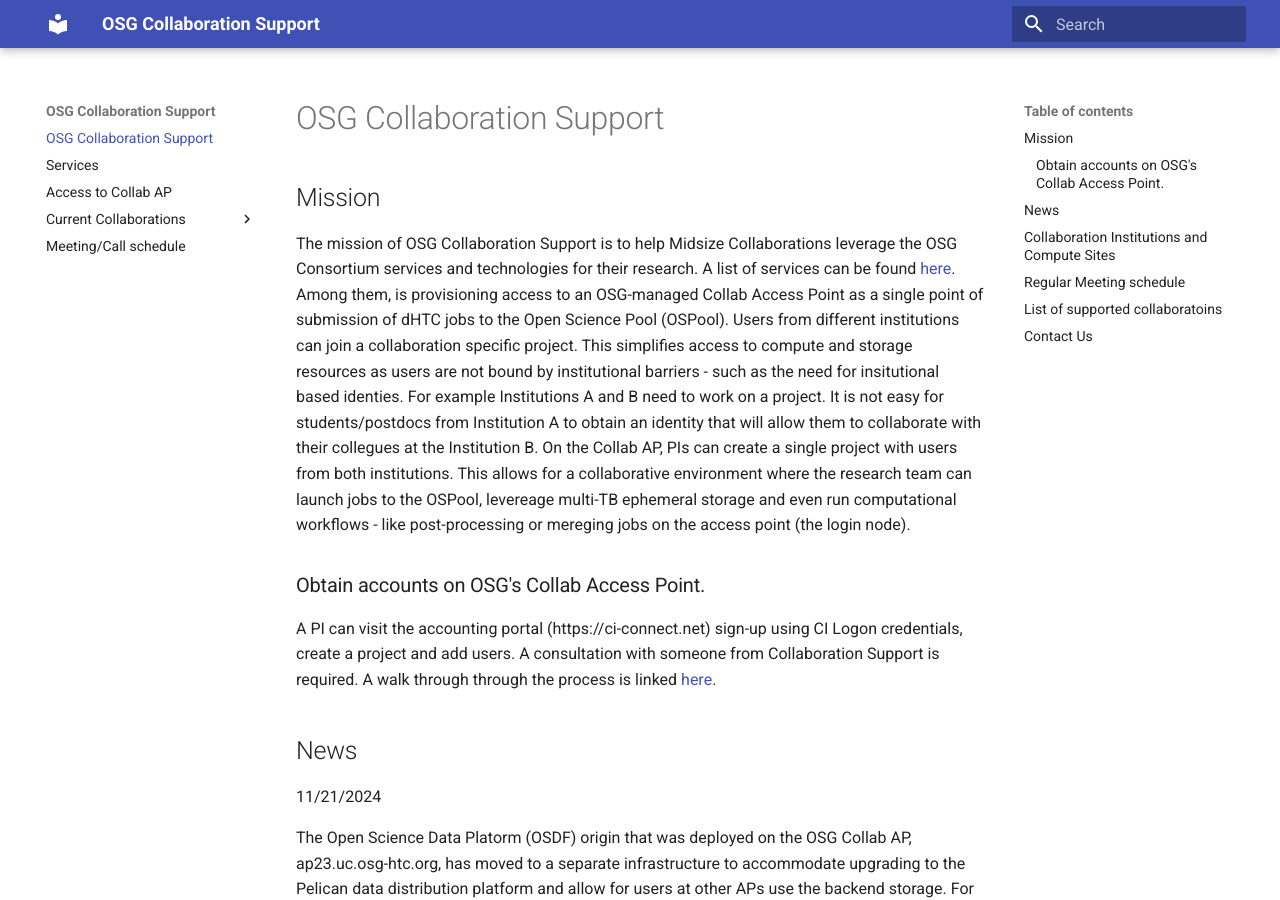
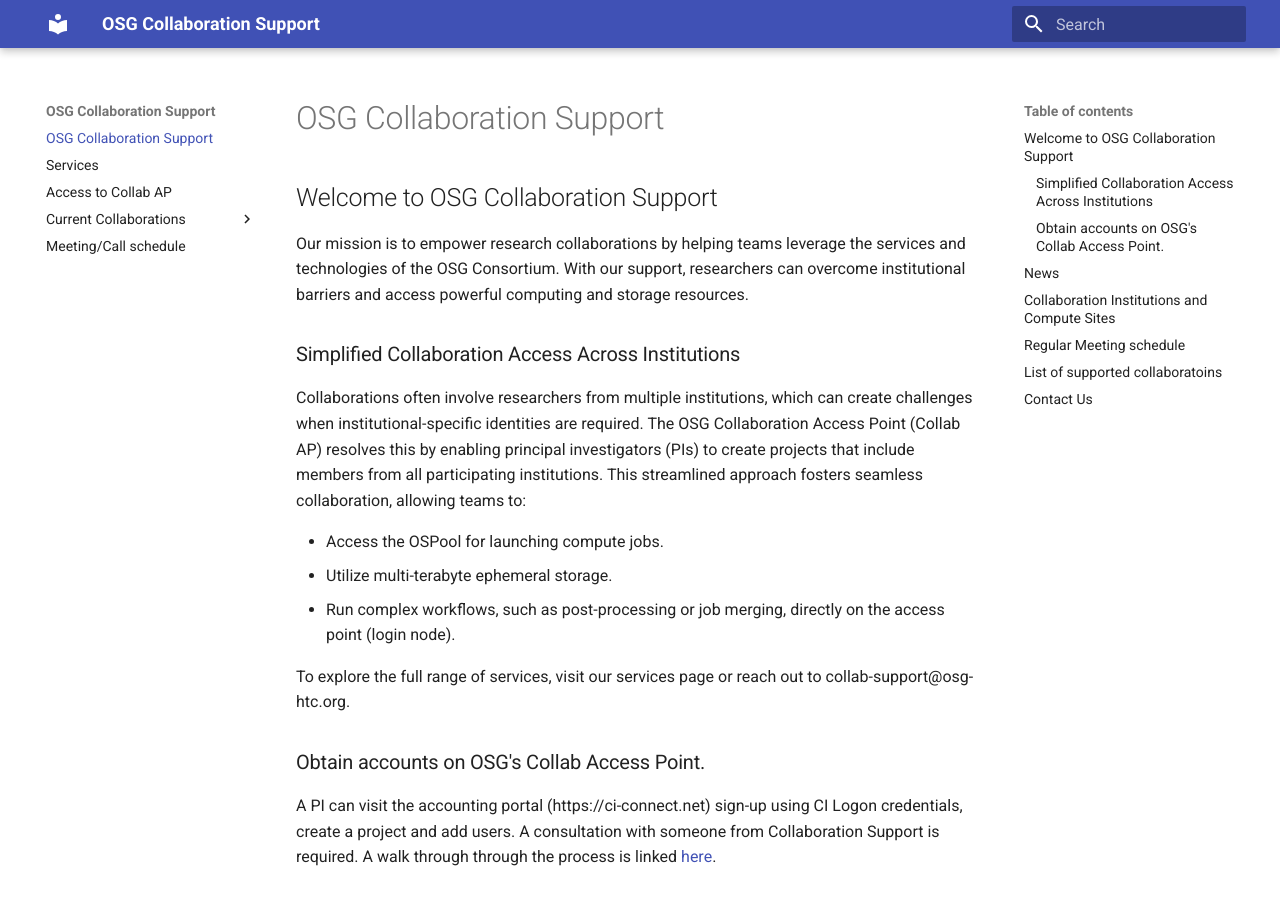
Before and after one commit to osg-htc/collaboration-support, an MkDocs documentation site: the page built from docs/index.md, in a window 1280 px wide and 900 px high. Built offline with MkDocs 1.6.1 and Material for MkDocs 9.7.7, drawn with Linux system fonts in a browser that asks for light colours.

Commit message:
Update index.md

```diff
--- a/docs/index.md
+++ b/docs/index.md
@@ -1,7 +1,15 @@
-## Mission
+## Welcome to OSG Collaboration Support
 
-The mission of OSG Collaboration Support is to help Midsize Collaborations leverage the OSG Consortium services and technologies for their research.
-A list of services can be found [here](misc/services.md). Among them, is provisioning access to an OSG-managed Collab Access Point as a single point of submission of dHTC jobs to the Open Science Pool (OSPool). Users from different institutions can join a collaboration specific project. This simplifies access to compute and storage resources as users are not bound by institutional barriers - such as the need for insitutional based identies. For example Institutions A and B need to work on a project. It is not easy for students/postdocs from Institution A to obtain an identity that will allow them to collaborate with their collegues at the Institution B. On the Collab AP, PIs can create a single project with users from both institutions. This allows for a collaborative environment where the research team can launch jobs to the OSPool, levereage multi-TB ephemeral storage and even run computational workflows - like post-processing or mereging jobs on the access point (the login node).
+Our mission is to empower research collaborations by helping teams leverage the services and technologies of the OSG Consortium. With our support, researchers can overcome institutional barriers and access powerful computing and storage resources.
+
+###Simplified Collaboration Access Across Institutions
+Collaborations often involve researchers from multiple institutions, which can create challenges when institutional-specific identities are required. The OSG Collaboration Access Point (Collab AP) resolves this by enabling principal investigators (PIs) to create projects that include members from all participating institutions. This streamlined approach fosters seamless collaboration, allowing teams to:
+
+  * Access the OSPool for launching compute jobs.
+  * Utilize multi-terabyte ephemeral storage.
+  * Run complex workflows, such as post-processing or job merging, directly on the access point (login node).
+
+To explore the full range of services, visit our services page or reach out to collab-support@osg-htc.org.
 
 ### Obtain accounts on OSG's Collab Access Point.
 
```
